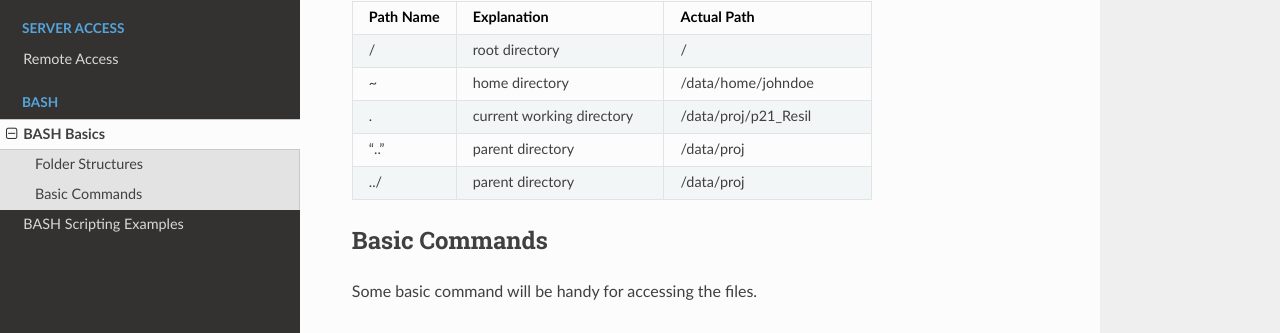
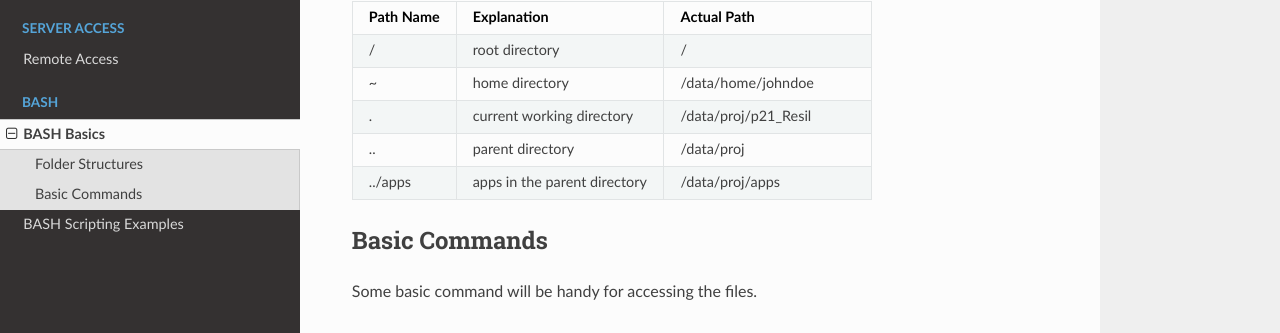
Before and after one commit to hkusklbcs/hkusklbcs, a Sphinx documentation site: the page built from docs/source/bash/bash_basics.rst, in a window 1280 px wide and 900 px high, scrolled down 1311 px. Shown: the part 118-451 px from the top of the window. Built offline with Sphinx 7.4.7 and the Read the Docs theme 2.0.0, drawn with Linux system fonts in a browser that asks for light colours.

Commit message:
Update bash_basics.rst

```diff
--- a/docs/source/bash/bash_basics.rst
+++ b/docs/source/bash/bash_basics.rst
@@ -71,12 +71,12 @@ Assume I am johndoe, and I am now working in the project folder ``p21_Resil``.
    * - .
      - current working directory
      - /data/proj/p21_Resil
-   * - ".."
+   * - \..
      - parent directory
      - /data/proj
-   * - ../
-     - parent directory
-     - /data/proj
+   * - ../apps
+     - apps in the parent directory
+     - /data/proj/apps
 
 
 Basic Commands
```
